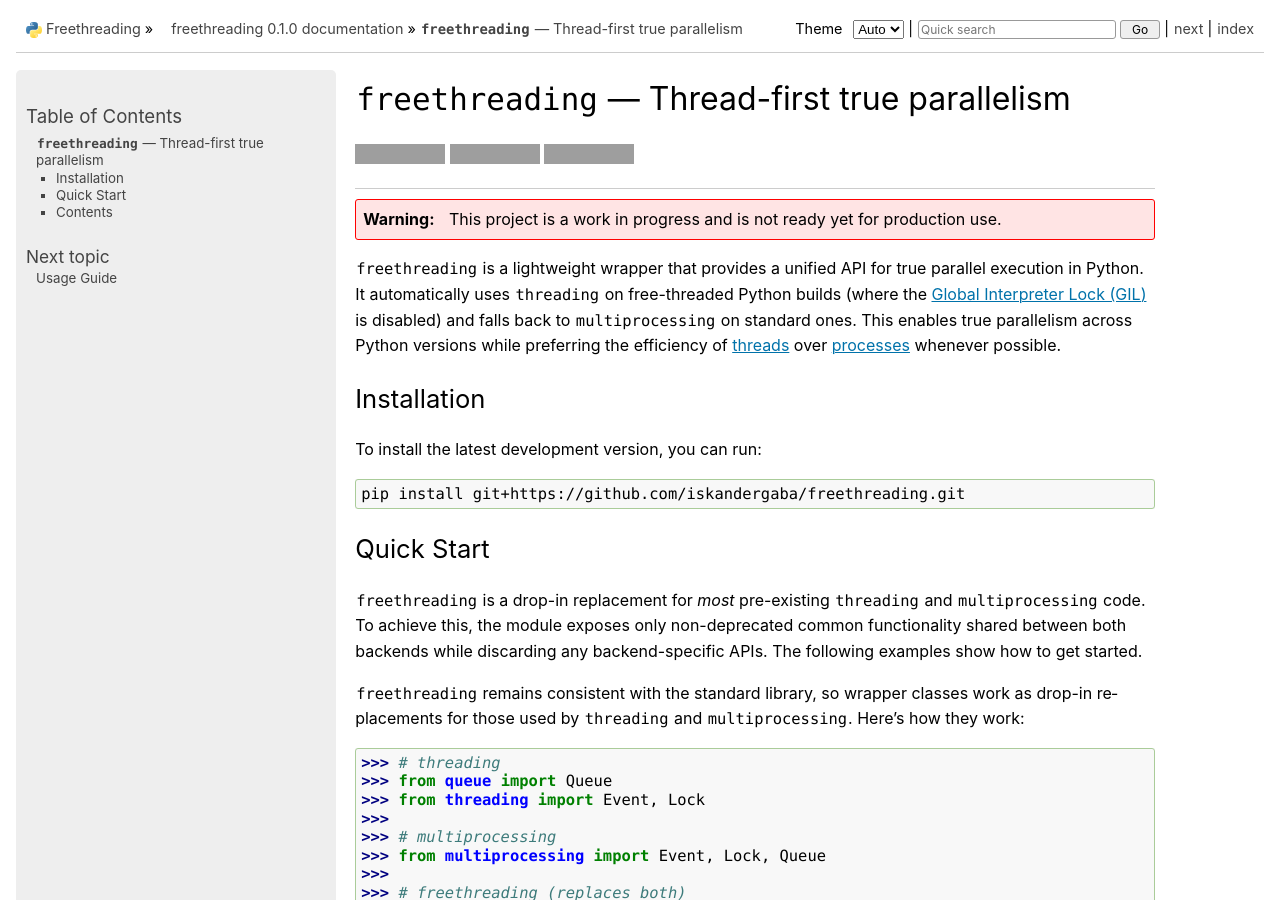
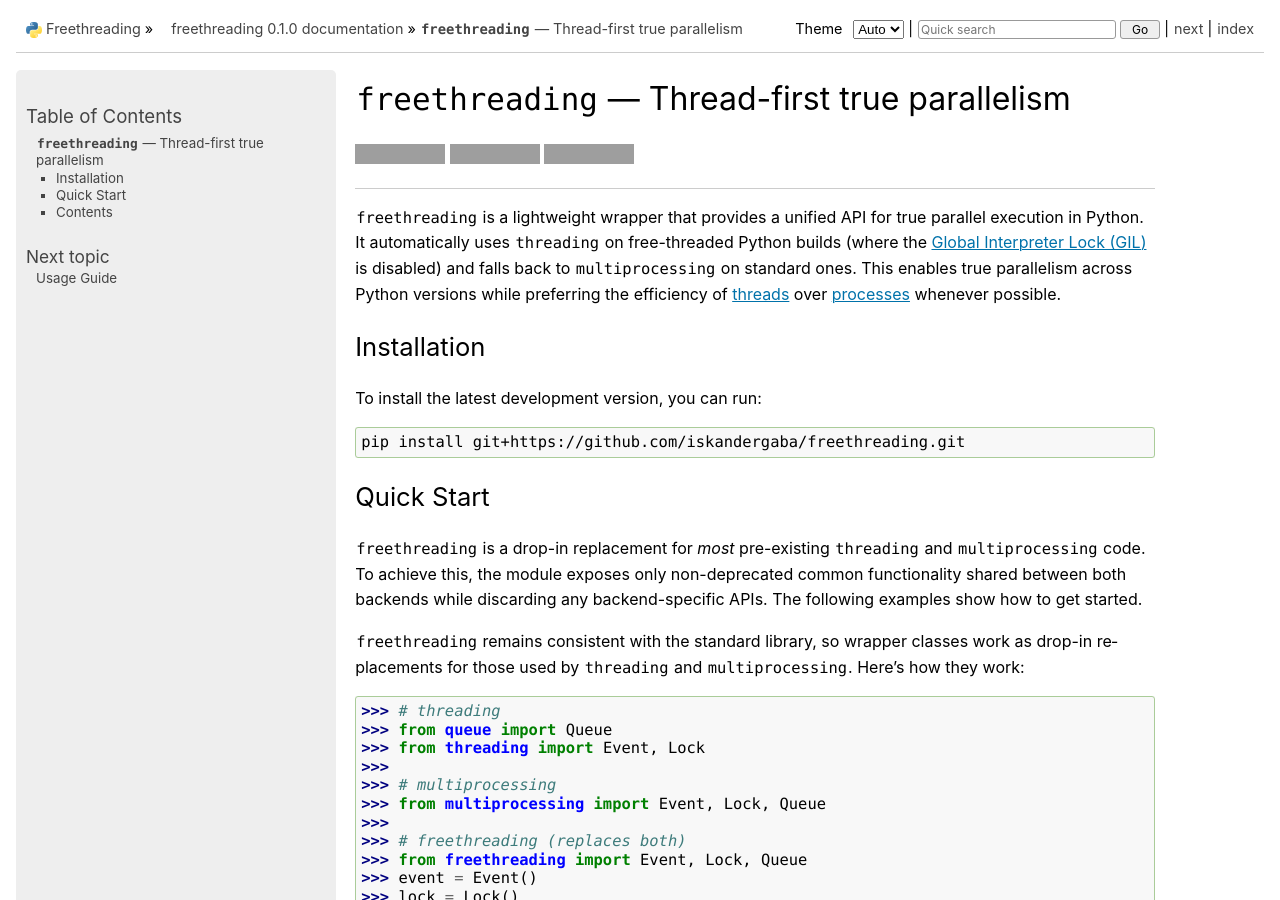
Before and after one commit to iskandergaba/freethreading, a Sphinx documentation site: the page built from docs/index.rst, in a window 1280 px wide and 900 px high. Built offline with Sphinx 7.4.7, drawn with Linux system fonts in a browser that asks for light colours; pages that are not in the unit, such as notebooks, are missing from menus; grey boxes are pictures that could not be loaded.

Commit message:
Remove the WIP warning

```diff
--- a/docs/index.rst
+++ b/docs/index.rst
@@ -4,9 +4,6 @@
 |CI Build| |Codecov| |Docs|
 
 --------------------------------------------
-
-.. warning::
-   This project is a work in progress and is not ready yet for production use.
 
 :mod:`freethreading` is a lightweight wrapper that provides a unified API for true parallel execution in Python. It
 automatically uses :mod:`threading` on free-threaded Python builds (where the `Global Interpreter Lock (GIL)
```
Also changed, not shown: README.md (+0 -3 lines).
